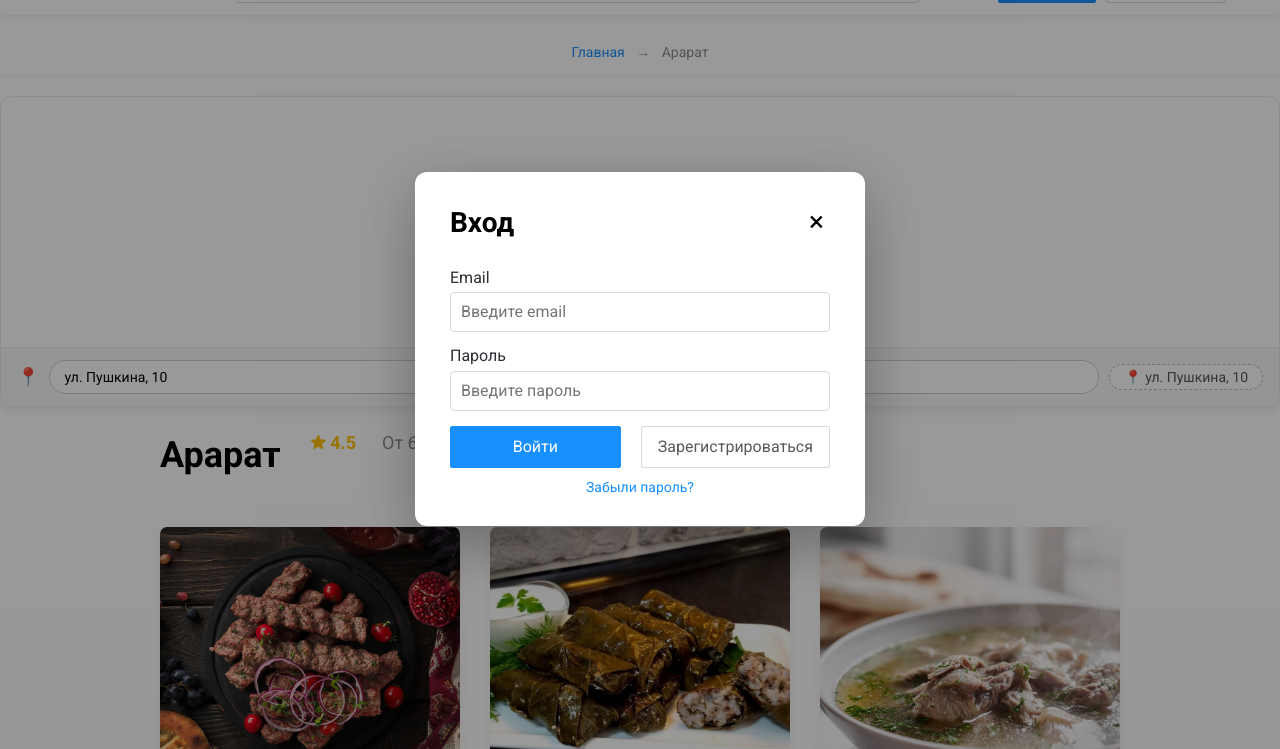
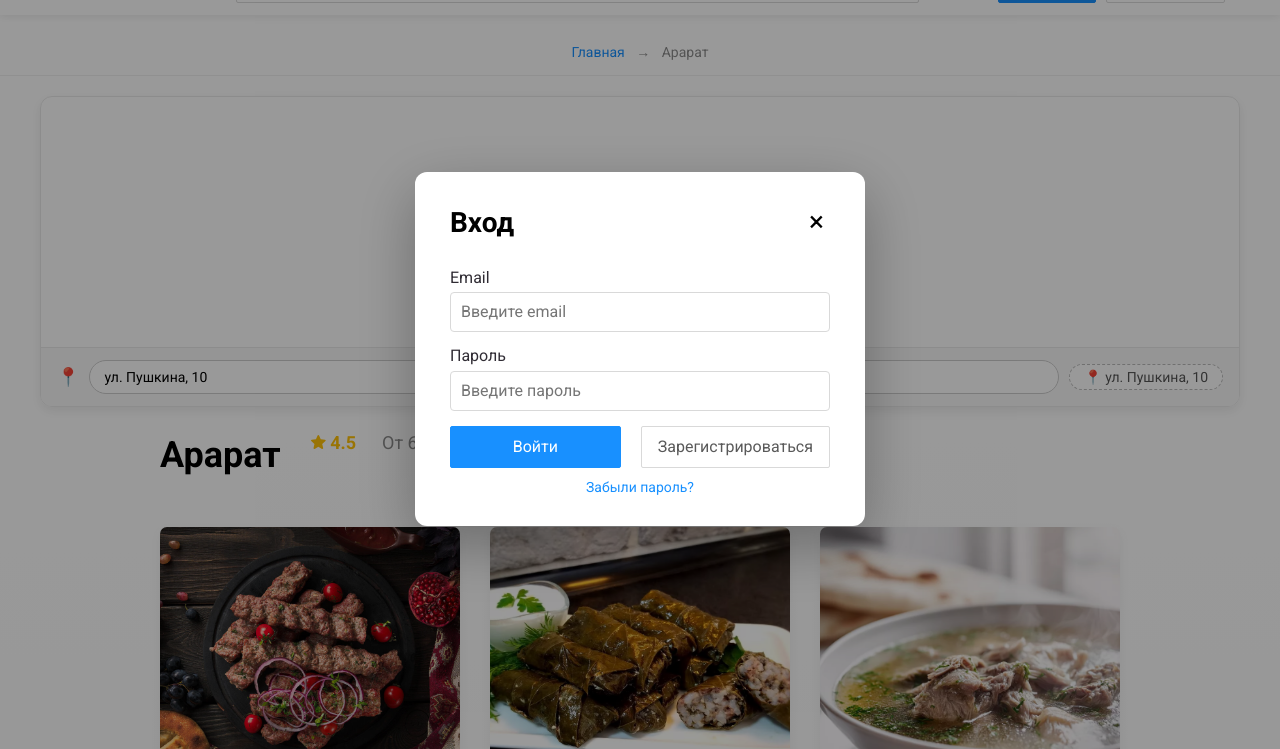
Before and after one commit to 2DiFFEyE/delivery-food, a website: page ararat.html in a window 1280 px wide. Shown: the part 51-800 px from the top of the page. Drawn offline with Linux system fonts and the light colour scheme.

Commit message:
fix: карта в ararat как в shashlykoff

```diff
--- a/ararat.html
+++ b/ararat.html
@@ -36,7 +36,7 @@
     </div>
 
     <!-- ===== КАРТА ===== -->
-    <div class="map-container" style="margin: 20px 0; border-radius: 12px; overflow: hidden; box-shadow: 0 4px 12px rgba(0,0,0,0.08); border: 1px solid #e9e9e9;">
+    <div class="map-container" style="margin: 20px auto; max-width: 1200px; border-radius: 12px; overflow: hidden; box-shadow: 0 4px 12px rgba(0,0,0,0.08); border: 1px solid #e9e9e9;">
         <div id="map" style="width: 100%; height: 250px; border: none;"></div>
         <div style="background: #f8f8f8; padding: 12px 16px; display: flex; flex-wrap: wrap; align-items: center; gap: 10px; border-top: 1px solid #e9e9e9;">
             <span style="font-size: 18px;">📍</span>
```
Lines whose indentation alone changed are shown as unchanged.
